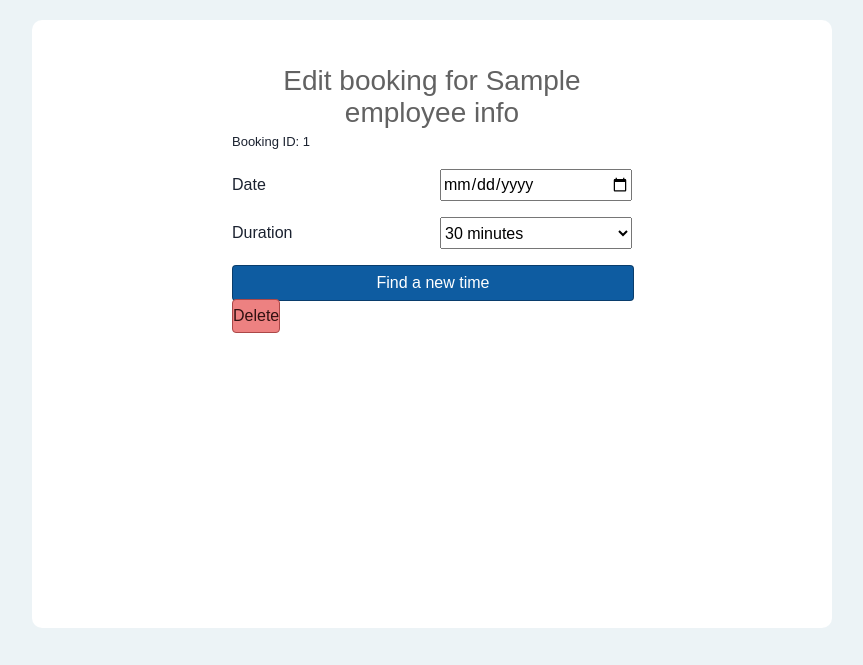
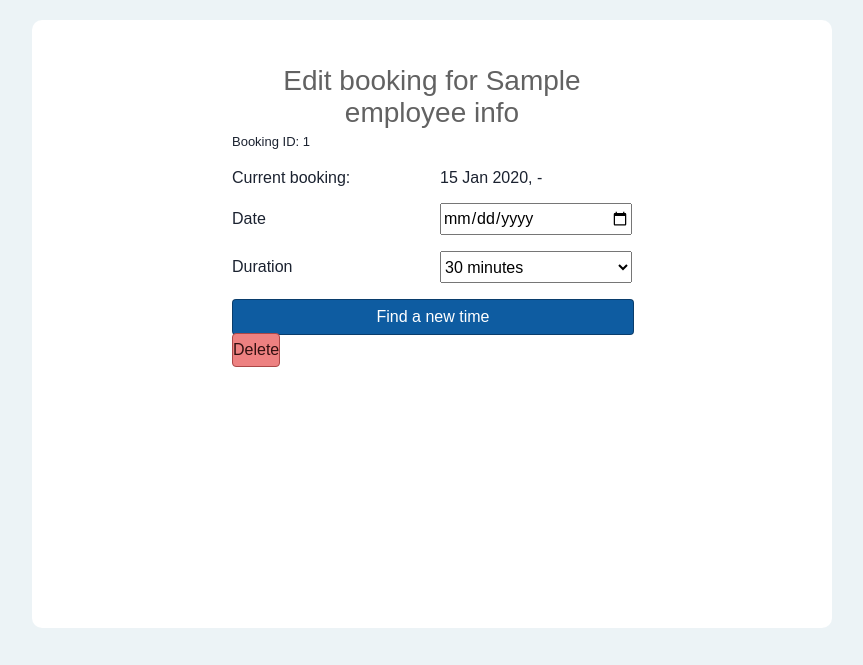
Before and after one commit to ellalovisaj/1dv610-laboration-3, a Node server app: template src/views/booking/edit-form.ejs in a window 1280 px wide. Shown: the part 68-733 px from the top of the page, without its empty margins (208-1071 px from the left). Run offline with Node 20, Linux system fonts and the light colour scheme; the template is opened without the code that fills it: most values are stand-ins (such as "Sample title", 1, 10 or a date in 2020); some libraries are stand-ins or nearby versions.

Commit message:
Display current booking on edit page

```diff
--- a/src/controllers/BookingController.js
+++ b/src/controllers/BookingController.js
@@ -98,6 +98,7 @@ export class BookingController {
       hasSearched,
       bookingId,
       date,
+      timeRange: {start: booking.start, end: booking.end},
       duration,
       customerName: booking.customerName,
       employeeInfo,
--- a/src/views/booking/edit-form.ejs
+++ b/src/views/booking/edit-form.ejs
@@ -8,6 +8,11 @@
 
     <div class="details-id">
       <span> Booking ID: <%= bookingId %></span>
+    </div>
+
+    <div class="form-row">
+      <span>Current booking: </span>
+      <span><%= date %>, <%= timeRange.start %> - <%= timeRange.end %></span>
     </div>
 
     <form method="get" class="forms">
```
